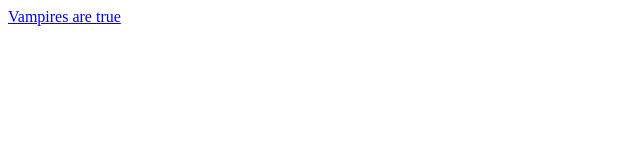
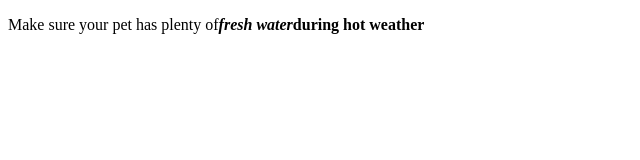
Before and after one commit to ktonytc/pract1, a plain HTML site: page index.html in a window 1280 px wide. Shown: the whole page, without its empty margins (0-640 px from the left). Drawn offline with Linux system fonts and the light colour scheme.

Commit message:
Initial commit

```diff
--- a/index.html
+++ b/index.html
@@ -1,9 +1,10 @@
 <!DOCTYPE html>
 <html>
     <head>
+        <meta charset="UTF-8">
         <title>My favourite website</title>
     </head>
     <body>
-    <a href="http://www.hollywoodvampires.com">Vampires are true</a>
+    <p>Make sure your pet has plenty of<i><b>fresh water</i>during hot weather</b></p>
     </body>
 </html>
```
